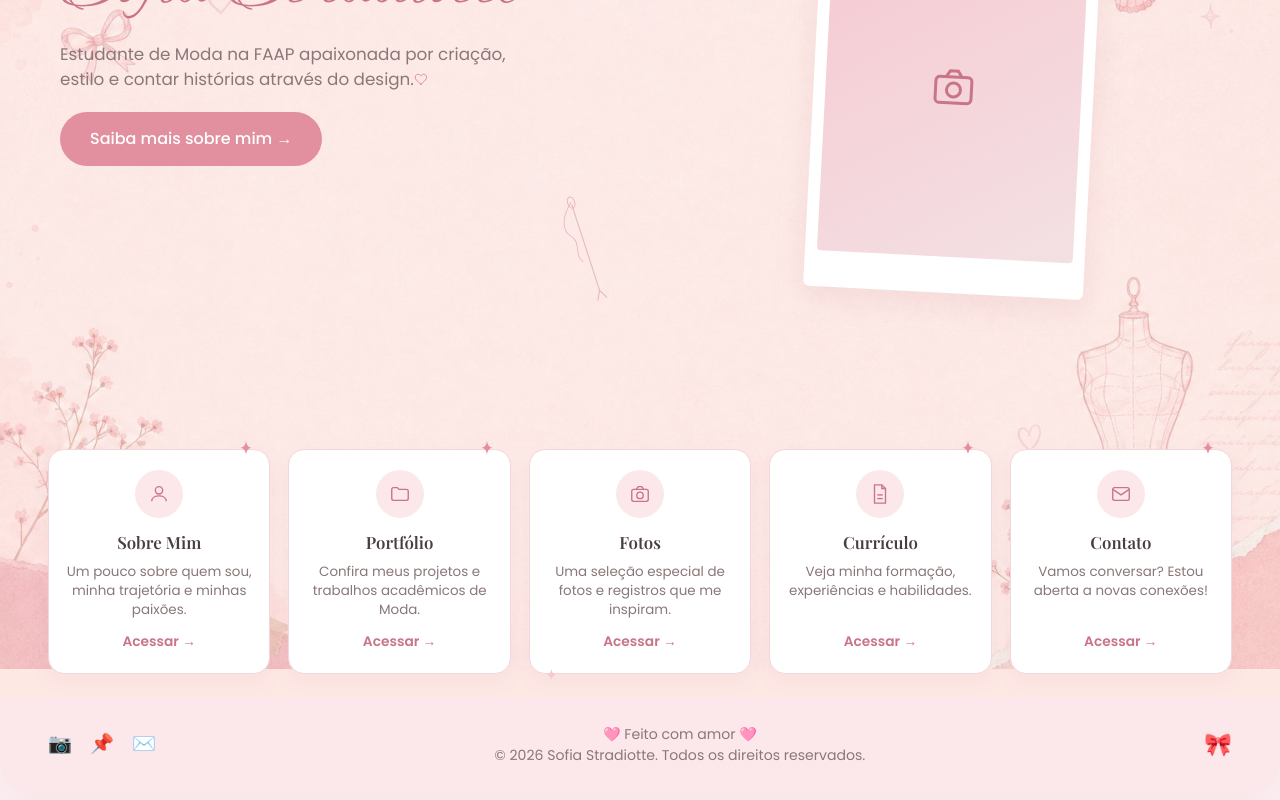
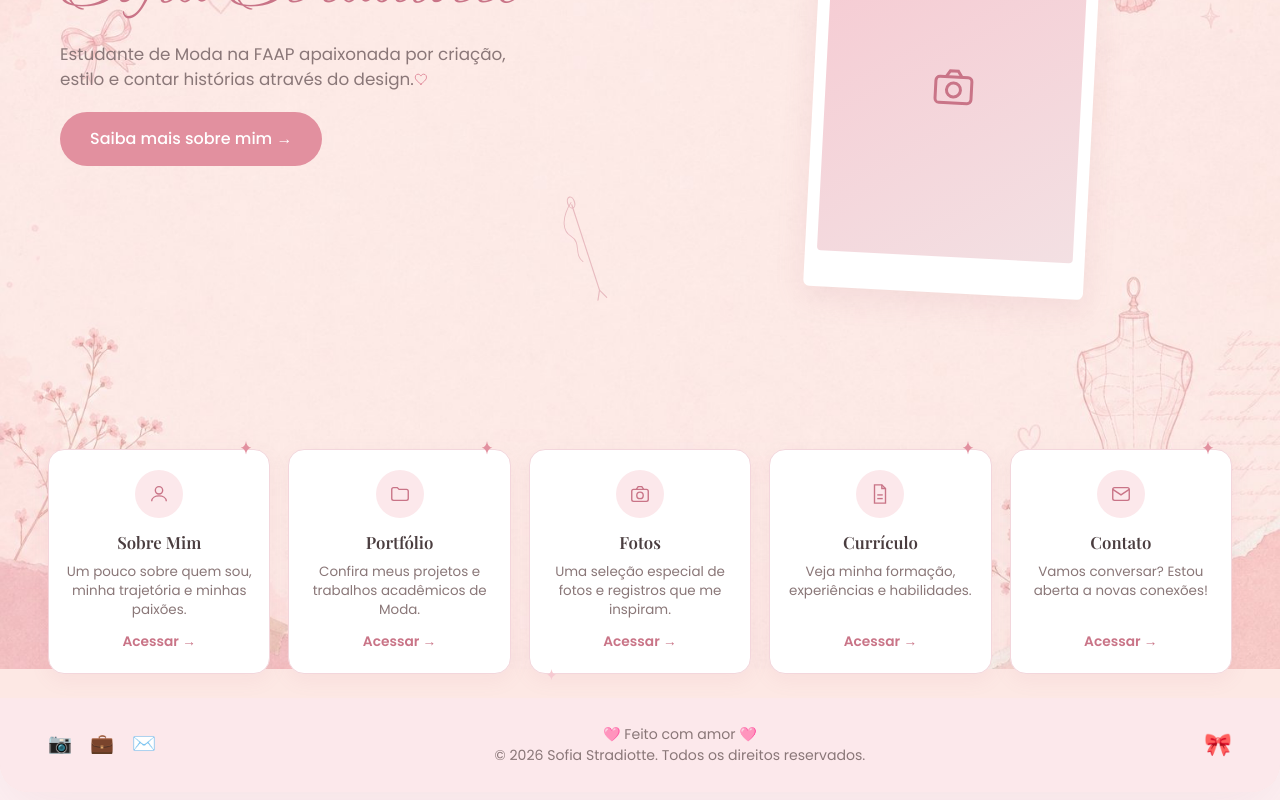
Before and after one commit to GabrielSavoy/SofiaStradiotte, a Next.js app: page / in a window 1280 px wide. Shown: the part 284-1084 px from the top of the page. Built offline with nearby package versions, Linux system fonts and the light colour scheme; no server answers; the database is empty; a web font is replaced by a local one.

Commit message:
Trocar Pinterest por LinkedIn no contato

```diff
--- a/app/admin/dashboard/contato/actions.js
+++ b/app/admin/dashboard/contato/actions.js
@@ -20,7 +20,7 @@ export async function saveContact(prevState, formData) {
   const data = {
     email: formData.get("email") || "",
     instagram: formData.get("instagram") || "",
-    pinterest: formData.get("pinterest") || "",
+    linkedin: formData.get("linkedin") || "",
     phone: formData.get("phone") || "",
     page_text: formData.get("page_text") || "",
     other_links,
--- a/app/contato/page.js
+++ b/app/contato/page.js
@@ -11,7 +11,7 @@ export default async function ContatoPage() {
 
   const links = [
     contact.instagram ? { label: "Instagram", href: contact.instagram } : null,
-    contact.pinterest ? { label: "Pinterest", href: contact.pinterest } : null,
+    contact.linkedin ? { label: "LinkedIn", href: contact.linkedin } : null,
     contact.email ? { label: contact.email, href: `mailto:${contact.email}` } : null,
     contact.phone ? { label: contact.phone, href: `tel:${contact.phone}` } : null,
     ...(contact.other_links || []).map((l) => ({ label: l.label, href: l.url })),
--- a/components/Footer.js
+++ b/components/Footer.js
@@ -1,6 +1,6 @@
 export default function Footer({ contact }) {
   const instagram = contact?.instagram || "#";
-  const pinterest = contact?.pinterest || "#";
+  const linkedin = contact?.linkedin || "#";
   const email = contact?.email ? `mailto:${contact.email}` : "#";
 
   return (
@@ -9,8 +9,8 @@ export default function Footer({ contact }) {
         <a href={instagram} aria-label="Instagram" target="_blank" rel="noreferrer">
           📷
         </a>
-        <a href={pinterest} aria-label="Pinterest" target="_blank" rel="noreferrer">
-          📌
+        <a href={linkedin} aria-label="LinkedIn" target="_blank" rel="noreferrer">
+          💼
         </a>
         <a href={email} aria-label="E-mail">
           ✉️
--- a/components/admin/ContatoForm.js
+++ b/components/admin/ContatoForm.js
@@ -34,8 +34,8 @@ export default function ContatoForm({ contact }) {
             <input id="instagram" name="instagram" type="text" defaultValue={contact.instagram} placeholder="https://instagram.com/..." />
           </div>
           <div className="field">
-            <label htmlFor="pinterest">Pinterest (link completo)</label>
-            <input id="pinterest" name="pinterest" type="text" defaultValue={contact.pinterest} placeholder="https://pinterest.com/..." />
+            <label htmlFor="linkedin">LinkedIn (link completo)</label>
+            <input id="linkedin" name="linkedin" type="text" defaultValue={contact.linkedin} placeholder="https://linkedin.com/..." />
           </div>
         </div>
         <div className="field">
```
Also changed, not shown: lib/content.js, 2 other files (tests, documents, lock files or other folders).
